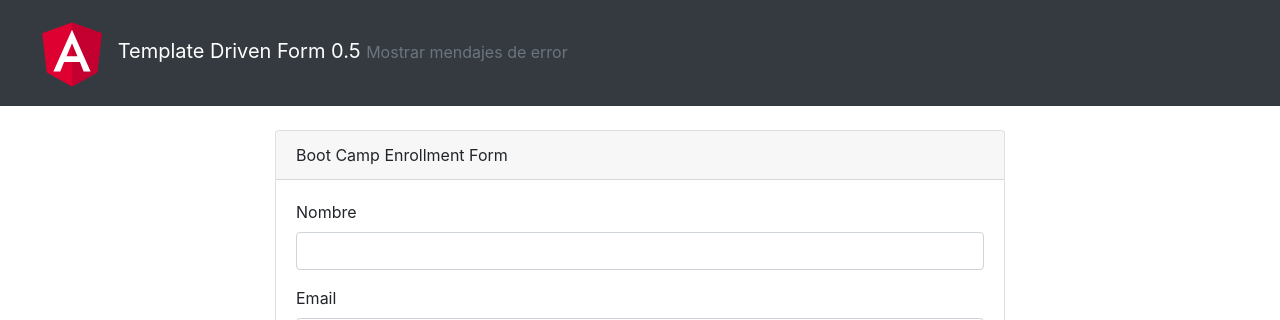
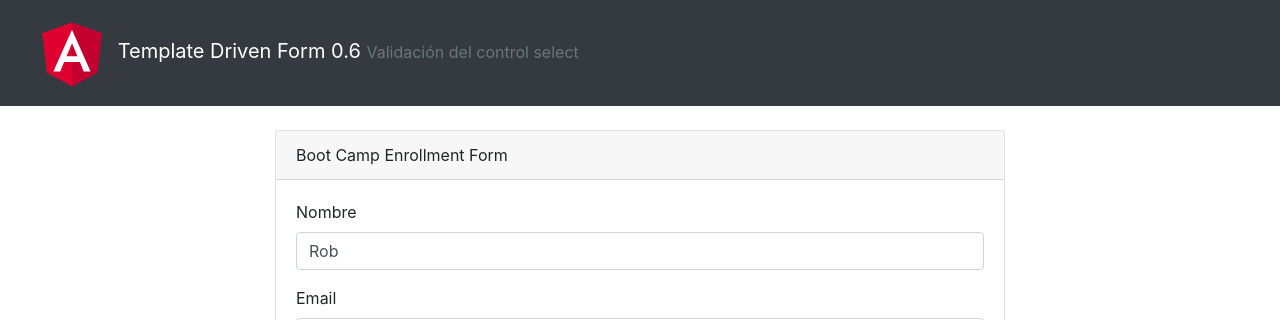
Before and after one commit to juliolpj/angular-form-02, an Angular app in the folder client/: page / in a window 1280 px wide. Shown: the top 320 px of the page. Built offline with nearby package versions, Linux system fonts and the light colour scheme.

Commit message:
0.6 Validación del control select

```diff
--- a/client/src/app/app.component.html
+++ b/client/src/app/app.component.html
@@ -51,11 +51,14 @@
               <div class="form-group">
                 <label for="">Temas</label>
                 <select class="custom-select"
-                  name="tema" [(ngModel)]="userModel.tema"
+                  (blur)="validarTema(tema.value)" (change)="validarTema(tema.value)"
+                  [class.is-invalid]="formTemaTieneError && tema.touched"
+                  #tema="ngModel" name="tema" [(ngModel)]="userModel.tema"
                 >
                   <option value="default">Estoy interesado en</option>
                   <option *ngFor="let tema of formTemas"> {{ tema }} </option>
                 </select>
+                <small class="text-danger" [class.d-none]="!formTemaTieneError || tema.untouched" >Seleccione un tema</small>
               </div>
 
               <div class="row mb-3">
--- a/client/src/app/app.component.ts
+++ b/client/src/app/app.component.ts
@@ -1,5 +1,6 @@
 import { Component } from '@angular/core';
 import { User } from './user';
+import { log } from 'util';
 
 @Component({
   selector: 'app-root',
@@ -7,10 +8,19 @@ import { User } from './user';
   styleUrls: ['./app.component.css']
 })
 export class AppComponent {
-  systemTitle = 'Template Driven Form 0.5';
-  systemDescrip = 'Mostrar mendajes de error';
+  systemTitle = 'Template Driven Form 0.6';
+  systemDescrip = 'Validación del control select';
 
   formTemas = ['Angular', 'React', 'VueJs'];
-  userModel = new User('', 'rob@test.com', 584169295877, 'default', 'mañana', true);
+  formTemaTieneError = true;
 
+  userModel = new User('Rob', 'rob@test.com', 584169295877, 'default', 'mañana', true);
+
+  validarTema(value) {
+    if (value === 'default') {
+      this.formTemaTieneError = true;
+    } else {
+      this.formTemaTieneError = false;
+    }
+  }
 }
```
